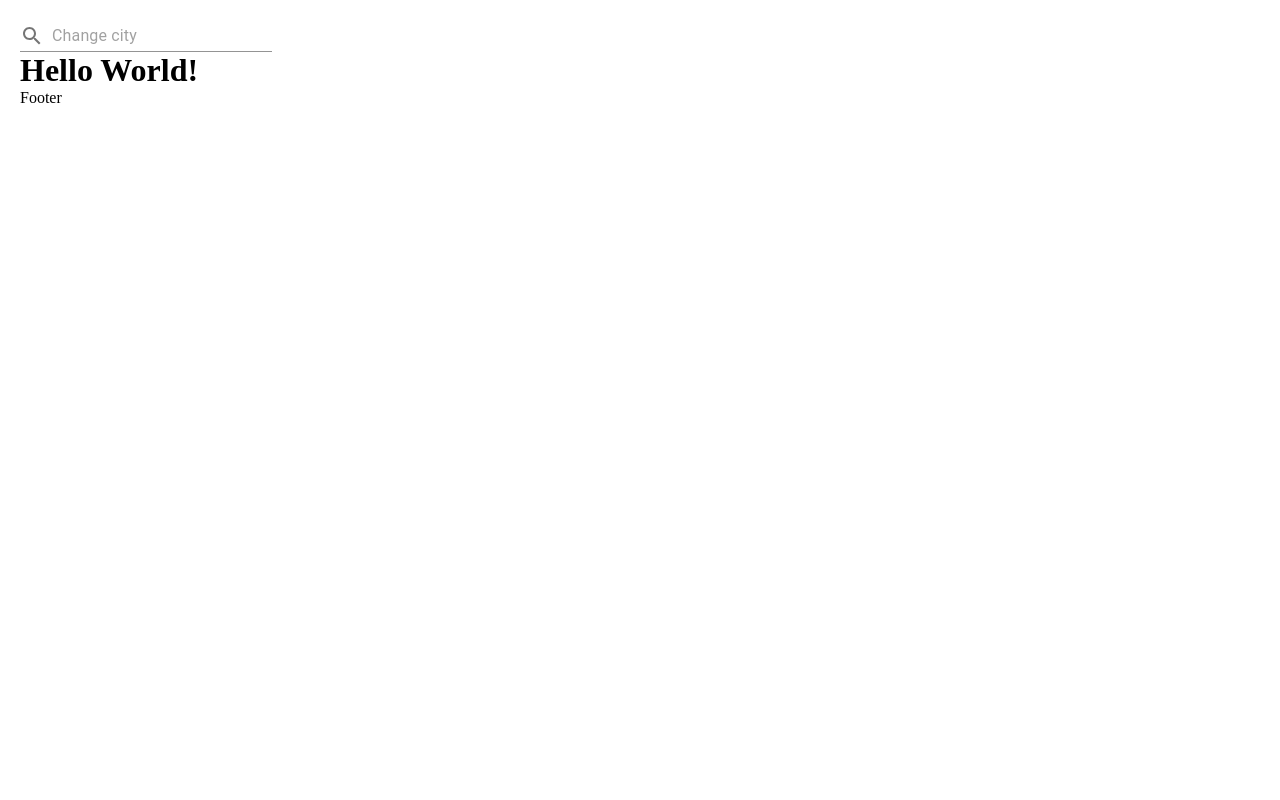
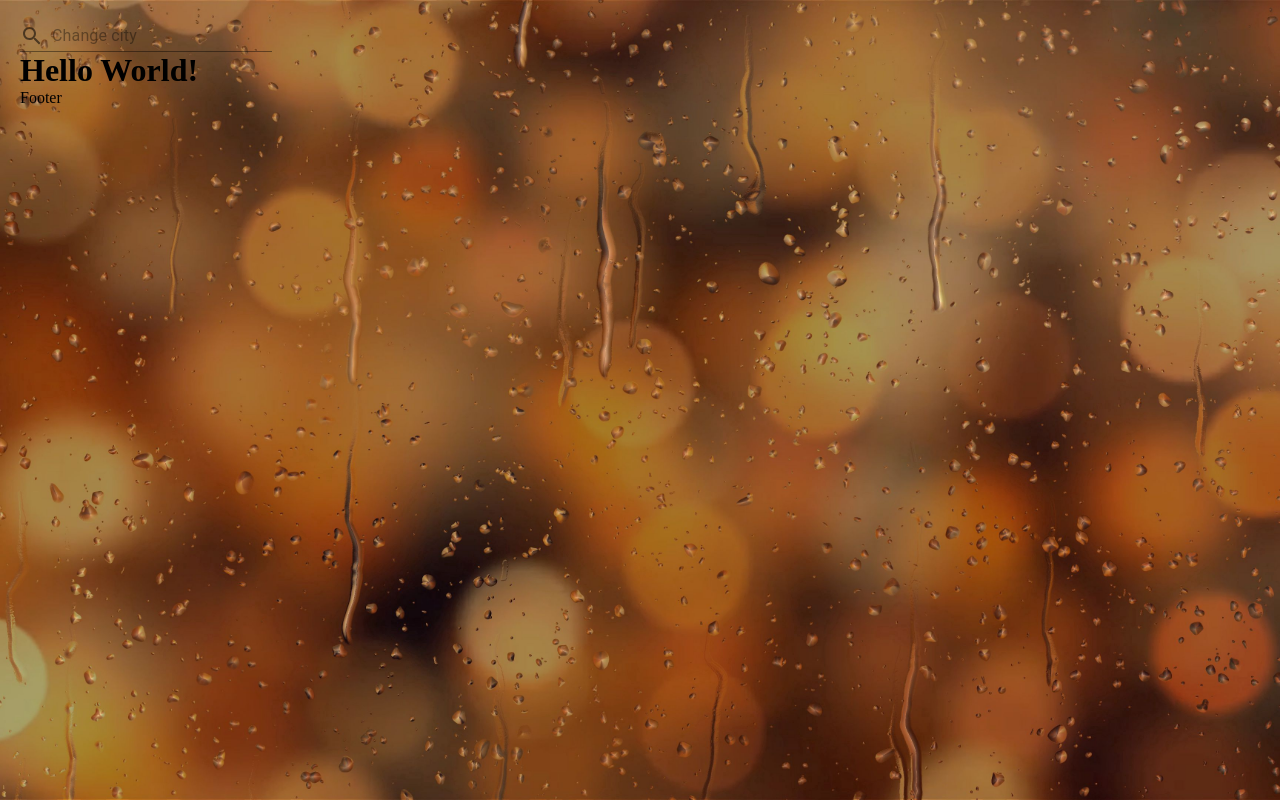
Before and after one commit to FarryDay/weather-app, a React (Vite) app: page / in a window 1280 px wide. Built offline with nearby package versions, Linux system fonts and the light colour scheme.

Commit message:
background

```diff
--- a/src/App.module.scss
+++ b/src/App.module.scss
@@ -1,3 +1,8 @@
 .main {
 	padding: 20px 20px;
+	background: url(./assets/background.jpeg) center no-repeat;
+	background-size: cover;
+	height: 100vh;
+	display: flex;
+	flex-direction: column;
 }
```
Also changed, not shown: src/assets/background.jpeg (added).
